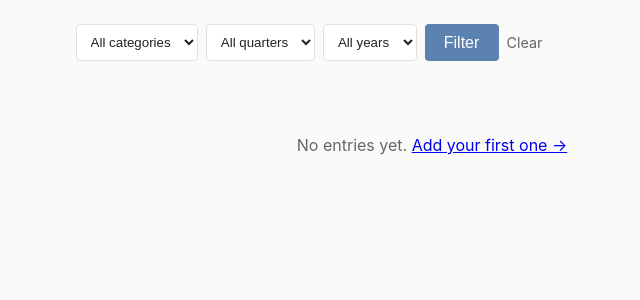
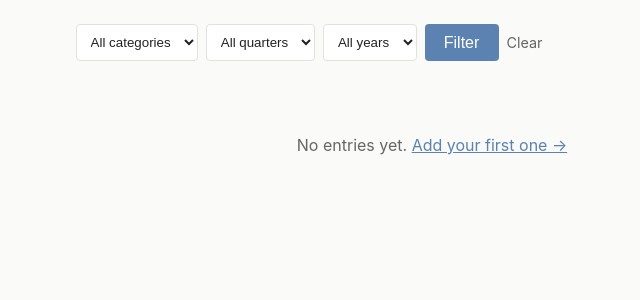
Before and after one commit to tlawrence1965/accomplishments, a Flask app: page / in a window 1280 px wide. Shown: the part 63-363 px from the top of the page, without its empty margins (208-848 px from the left). Run offline with Flask 3, Linux system fonts and the light colour scheme; data that the repository does not hold is empty.

Commit message:
Made the blue-on-black a little less harsh *everywhere*

```diff
--- a/static/style.css
+++ b/static/style.css
@@ -30,6 +30,8 @@ body {
   margin: 0;
   line-height: 1.5;
 }
+
+a { color: var(--accent); }
 
 header {
   border-bottom: 1px solid var(--border);
```
